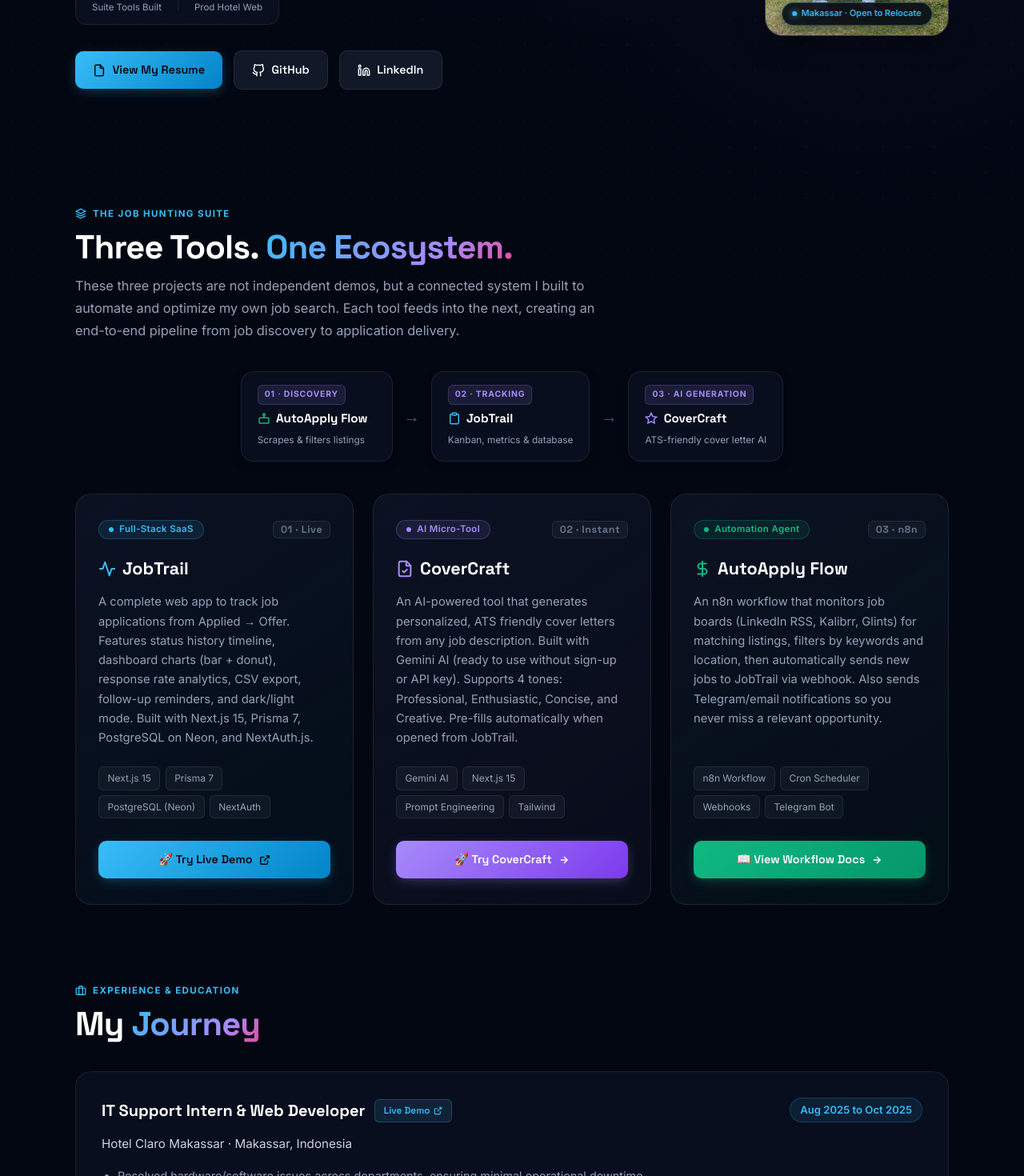
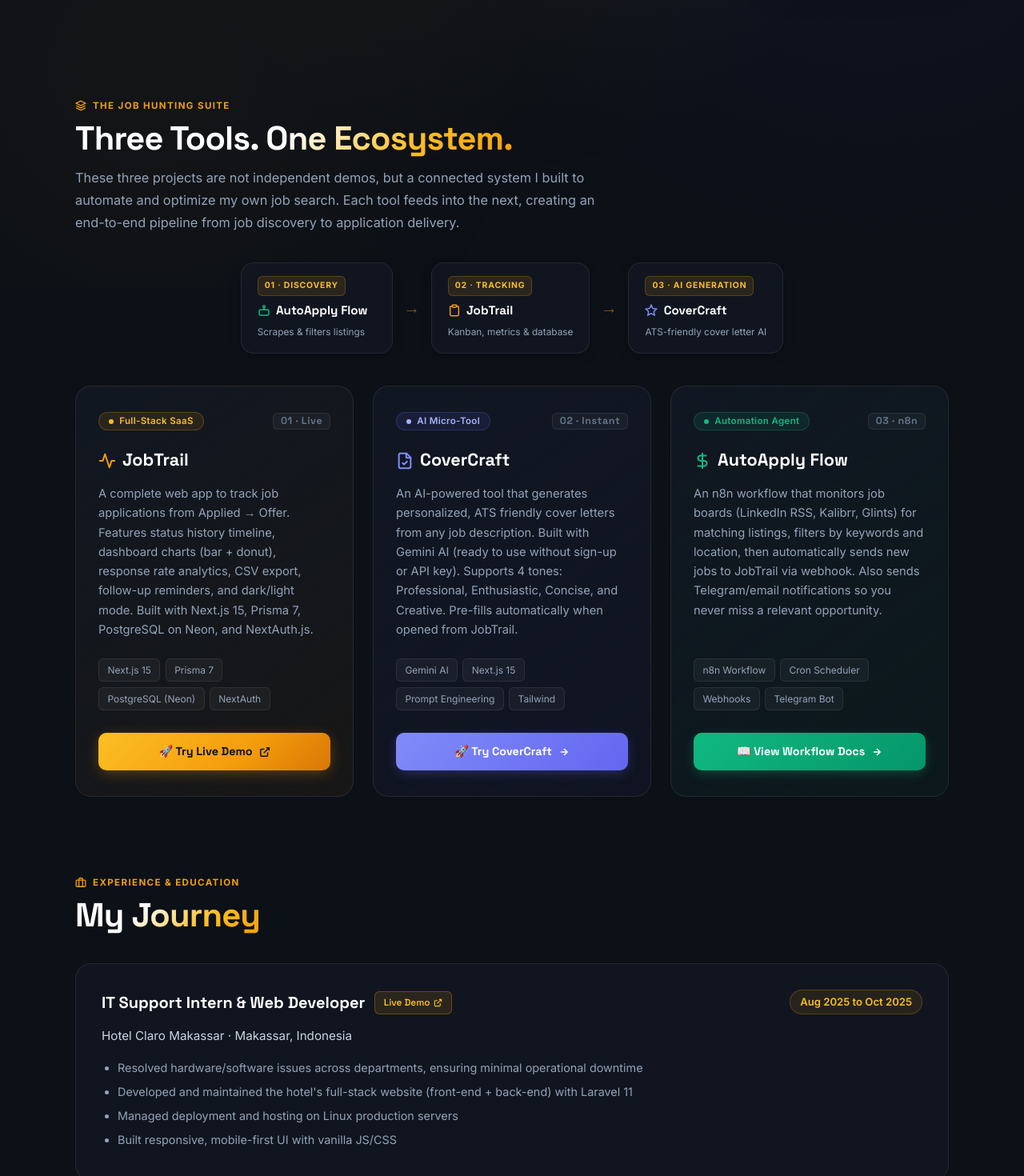
Before and after one commit to gryvnalvrdo/portofolio, a Next.js app: page / in a window 1280 px wide. Shown: the part 440-1910 px from the top of the page at 80% size. Built offline with nearby package versions, Linux system fonts and the light colour scheme.

Commit message:
feat: apply warm amber & soft indigo theme, streamline hero and remove synthetic elements

```diff
--- a/app/globals.css
+++ b/app/globals.css
@@ -7,17 +7,21 @@
 }
 
 :root {
-  --bg:           #030712; /* Deep modern dark obsidian */
-  --surface:      rgba(15, 23, 42, 0.5); /* Glassmorphic */
-  --surface2:     rgba(30, 41, 59, 0.55);
+  --bg:           #0c1017; /* Warm deep slate charcoal */
+  --surface:      rgba(19, 26, 38, 0.65); /* Warm glassmorphic */
+  --surface2:     rgba(28, 38, 56, 0.6);
   --border:       rgba(255, 255, 255, 0.08);
-  --border-hover: rgba(255, 255, 255, 0.18);
-  --primary:      #ffffff;
-  --primary-l:    #f8fafc;
-  --primary-d:    #94a3b8;
-  --cyan:         #38bdf8;
-  --cyan-l:       #7dd3fc;
-  --purple:       #a78bfa;
+  --border-hover: rgba(245, 158, 11, 0.3);
+  --primary:      #f59e0b; /* Warm Amber */
+  --primary-l:    #fbbf24;
+  --primary-d:    #d97706;
+  --amber:        #f59e0b;
+  --amber-l:      #fbbf24;
+  --indigo:       #6366f1;
+  --indigo-l:     #818cf8;
+  --cyan:         #f59e0b; /* Mapped to warm amber */
+  --cyan-l:       #fbbf24;
+  --purple:       #818cf8; /* Mapped to soft indigo */
   --emerald:      #10b981;
   --text:         #f8fafc;
   --text-2:       #cbd5e1;
@@ -29,13 +33,13 @@
 html {
   scroll-behavior: smooth;
   scrollbar-width: thin;
-  scrollbar-color: rgba(255,255,255,0.2) var(--bg);
+  scrollbar-color: rgba(245, 158, 11, 0.25) var(--bg);
 }
 
 ::-webkit-scrollbar { width: 8px; }
 ::-webkit-scrollbar-track { background: var(--bg); }
-::-webkit-scrollbar-thumb { background: rgba(255,255,255,0.15); border-radius: 4px; }
-::-webkit-scrollbar-thumb:hover { background: rgba(255,255,255,0.3); }
+::-webkit-scrollbar-thumb { background: rgba(245, 158, 11, 0.2); border-radius: 4px; }
+::-webkit-scrollbar-thumb:hover { background: rgba(245, 158, 11, 0.4); }
 
 body {
   font-family: 'Inter', sans-serif;
@@ -45,16 +49,15 @@ body {
   line-height: 1.6;
 }
 
-/* Subtle modern grid illumination */
+/* Warm ambient atmospheric illumination (no rigid tech grid) */
 body::before {
   content: '';
   position: fixed;
   inset: 0;
   background-image:
-    radial-gradient(circle at 50% 0%, rgba(56, 189, 248, 0.07) 0%, transparent 50%),
-    radial-gradient(circle at 85% 30%, rgba(167, 139, 250, 0.05) 0%, transparent 40%),
-    radial-gradient(rgba(255, 255, 255, 0.03) 1px, transparent 1px);
-  background-size: 100% 100%, 100% 100%, 32px 32px;
+    radial-gradient(ellipse at 50% -10%, rgba(245, 158, 11, 0.08) 0%, transparent 60%),
+    radial-gradient(circle at 85% 25%, rgba(99, 102, 241, 0.06) 0%, transparent 45%),
+    radial-gradient(circle at 15% 65%, rgba(245, 158, 11, 0.04) 0%, transparent 40%);
   pointer-events: none;
   z-index: 0;
 }
@@ -66,23 +69,23 @@ body::before {
   display: inline-flex;
   align-items: center;
   gap: 0.5rem;
-  background: linear-gradient(135deg, #38bdf8 0%, #0284c7 100%);
-  color: #030712;
+  background: linear-gradient(135deg, #fbbf24 0%, #f59e0b 60%, #d97706 100%);
+  color: #0c1017;
   padding: 0.75rem 1.4rem;
   border-radius: 10px;
   font-family: 'Space Grotesk', sans-serif;
-  font-weight: 600;
+  font-weight: 700;
   font-size: 0.9rem;
   text-decoration: none;
   transition: all 0.25s cubic-bezier(0.16, 1, 0.3, 1);
-  box-shadow: 0 4px 15px -2px rgba(56, 189, 248, 0.3);
+  box-shadow: 0 4px 18px -2px rgba(245, 158, 11, 0.35);
   cursor: pointer;
   border: none;
 }
 .btn-primary:hover {
   transform: translateY(-2px);
-  box-shadow: 0 8px 25px -4px rgba(56, 189, 248, 0.5);
-  color: #030712;
+  box-shadow: 0 8px 25px -4px rgba(245, 158, 11, 0.55);
+  color: #0c1017;
 }
 
 .btn-secondary {
@@ -155,9 +158,11 @@ body::before {
   right: 0;
   width: 100%;
   z-index: 1000;
-  background: #030712;
+  background: rgba(12, 16, 23, 0.88);
+  backdrop-filter: blur(20px);
+  -webkit-backdrop-filter: blur(20px);
   border-bottom: 1px solid rgba(255, 255, 255, 0.08);
-  box-shadow: 0 4px 20px -2px rgba(0, 0, 0, 0.7);
+  box-shadow: 0 4px 20px -2px rgba(0, 0, 0, 0.5);
   transition: all 0.25s ease;
 }
 .site-header-inner {
@@ -189,7 +194,7 @@ body::before {
   color: #ffffff;
 }
 .site-brand-dot {
-  color: var(--cyan);
+  color: var(--amber);
   font-weight: 800;
 }
 .site-nav-links {
@@ -205,7 +210,7 @@ body::before {
   transition: color 0.2s ease;
 }
 .site-nav-link:hover {
-  color: var(--cyan);
+  color: var(--amber);
 }
 .site-nav-right {
   display: flex;
@@ -240,13 +245,13 @@ body::before {
   display: inline-flex;
   align-items: center;
   gap: 0.5rem;
-  background: rgba(56, 189, 248, 0.08);
-  border: 1px solid rgba(56, 189, 248, 0.25);
+  background: rgba(245, 158, 11, 0.08);
+  border: 1px solid rgba(245, 158, 11, 0.25);
   padding: 0.35rem 0.95rem;
   border-radius: 100px;
   font-size: 0.78rem;
   font-weight: 600;
-  color: var(--cyan);
+  color: var(--amber);
   margin-bottom: 1.25rem;
   letter-spacing: 0.02em;
   white-space: nowrap;
@@ -257,11 +262,11 @@ body::before {
   font-weight: 700;
   line-height: 1.1;
   letter-spacing: -0.03em;
-  margin-bottom: 1.25rem;
+  margin-bottom: 1.75rem;
   color: #ffffff;
 }
 .hero-gradient-text {
-  background: linear-gradient(135deg, #38bdf8 0%, #a78bfa 70%, #ec4899 100%);
+  background: linear-gradient(135deg, #ffffff 15%, #fbbf24 60%, #f59e0b 100%);
   -webkit-background-clip: text;
   -webkit-text-fill-color: transparent;
   background-clip: text;
@@ -329,7 +334,7 @@ body::before {
   position: absolute;
   inset: -15px;
   border-radius: 28px;
-  background: radial-gradient(circle at center, rgba(56, 189, 248, 0.25) 0%, rgba(167, 139, 250, 0.15) 50%, transparent 70%);
+  background: radial-gradient(circle at center, rgba(245, 158, 11, 0.22) 0%, rgba(99, 102, 241, 0.12) 50%, transparent 70%);
   filter: blur(20px);
   z-index: 0;
 }
@@ -346,7 +351,7 @@ body::before {
 }
 .hero-avatar-inner:hover {
   transform: translateY(-4px) scale(1.02);
-  border-color: rgba(56, 189, 248, 0.4);
+  border-color: rgba(245, 158, 11, 0.45);
 }
 .hero-avatar-img {
   width: 100%;
@@ -360,15 +365,15 @@ body::before {
   bottom: 12px;
   left: 50%;
   transform: translateX(-50%);
-  background: rgba(3, 7, 18, 0.88);
+  background: rgba(12, 16, 23, 0.9);
   backdrop-filter: blur(12px);
   -webkit-backdrop-filter: blur(12px);
-  border: 1px solid rgba(56, 189, 248, 0.3);
+  border: 1px solid rgba(245, 158, 11, 0.35);
   padding: 0.3rem 0.75rem;
   border-radius: 100px;
   font-size: 0.68rem;
   font-weight: 600;
-  color: var(--cyan);
+  color: var(--amber-l);
   white-space: nowrap;
   display: flex;
   align-items: center;
@@ -398,7 +403,7 @@ body::before {
   font-weight: 700;
   letter-spacing: 0.12em;
   text-transform: uppercase;
-  color: var(--cyan);
+  color: var(--amber);
   margin-bottom: 0.5rem;
 }
 .section-title {
@@ -527,8 +532,8 @@ body::before {
 }
 .pipeline-card:hover {
   transform: translateY(-4px);
-  border-color: rgba(167, 139, 250, 0.5);
-  box-shadow: 0 12px 30px -5px rgba(167, 139, 250, 0.25);
+  border-color: rgba(245, 158, 11, 0.45);
+  box-shadow: 0 12px 30px -5px rgba(245, 158, 11, 0.2);
 }
 .pipeline-card:active {
   transform: scale(0.97);
@@ -538,11 +543,11 @@ body::before {
   font-weight: 700;
   letter-spacing: 0.08em;
   text-transform: uppercase;
-  color: #a78bfa;
-  background: rgba(167, 139, 250, 0.12);
+  color: var(--amber-l);
+  background: rgba(245, 158, 11, 0.12);
   padding: 0.2rem 0.5rem;
   border-radius: 6px;
-  border: 1px solid rgba(167, 139, 250, 0.2);
+  border: 1px solid rgba(245, 158, 11, 0.25);
 }
 .pipeline-card-title {
   font-family: 'Space Grotesk', sans-serif;
@@ -559,7 +564,7 @@ body::before {
 }
 .pipeline-arrow {
   font-size: 1.3rem;
-  color: #a78bfa;
+  color: var(--amber);
   animation: pulse-arrow-h 1.5s infinite;
   display: flex;
   align-items: center;
@@ -568,11 +573,11 @@ body::before {
 
 @keyframes pulse-arrow-h {
   0%, 100% { opacity: 0.5; transform: translateX(0); }
-  50% { opacity: 1; transform: translateX(5px); filter: drop-shadow(0 0 5px rgba(167, 139, 250, 0.5)); }
+  50% { opacity: 1; transform: translateX(5px); filter: drop-shadow(0 0 5px rgba(245, 158, 11, 0.4)); }
 }
 @keyframes pulse-arrow-v {
   0%, 100% { opacity: 0.5; transform: rotate(90deg) translateX(0); }
-  50% { opacity: 1; transform: rotate(90deg) translateX(4px); filter: drop-shadow(0 0 5px rgba(167, 139, 250, 0.5)); }
+  50% { opacity: 1; transform: rotate(90deg) translateX(4px); filter: drop-shadow(0 0 5px rgba(245, 158, 11, 0.4)); }
 }
 
 /* ============================================
@@ -604,8 +609,8 @@ body::before {
 }
 .project-card-modern:hover {
   transform: translateY(-5px);
-  border-color: rgba(56, 189, 248, 0.4);
-  box-shadow: 0 20px 40px -15px rgba(0, 0, 0, 0.6);
+  border-color: rgba(245, 158, 11, 0.4);
+  box-shadow: 0 20px 40px -15px rgba(0, 0, 0, 0.6), 0 0 25px -5px rgba(245, 158, 11, 0.15);
 }
 
 /* Fixed symmetrical non-wrapping badge row */
@@ -629,14 +634,14 @@ body::before {
   line-height: 1;
 }
 .project-pill-badge.cyan {
-  background: rgba(56, 189, 248, 0.1);
-  color: #38bdf8;
-  border: 1px solid rgba(56, 189, 248, 0.25);
+  background: rgba(245, 158, 11, 0.1);
+  color: #fbbf24;
+  border: 1px solid rgba(245, 158, 11, 0.25);
 }
 .project-pill-badge.purple {
-  background: rgba(167, 139, 250, 0.1);
-  color: #a78bfa;
-  border: 1px solid rgba(167, 139, 250, 0.25);
+  background: rgba(99, 102, 241, 0.1);
+  color: #a5b4fc;
+  border: 1px solid rgba(99, 102, 241, 0.25);
 }
 .project-pill-badge.emerald {
   background: rgba(16, 185, 129, 0.1);
@@ -718,7 +723,7 @@ body::before {
   position: relative;
 }
 .timeline-card:hover {
-  border-color: rgba(56, 189, 248, 0.3);
+  border-color: rgba(245, 158, 11, 0.35);
   transform: translateY(-2px);
 }
 .timeline-top {
@@ -742,9 +747,9 @@ body::before {
 .timeline-date {
   font-size: 0.82rem;
   font-weight: 600;
-  color: var(--cyan);
-  background: rgba(56, 189, 248, 0.1);
-  border: 1px solid rgba(56, 189, 248, 0.2);
+  color: var(--amber-l);
+  background: rgba(245, 158, 11, 0.1);
+  border: 1px solid rgba(245, 158, 11, 0.25);
   padding: 0.25rem 0.75rem;
   border-radius: 100px;
 }
@@ -779,7 +784,7 @@ body::before {
   transition: all 0.3s ease;
 }
 .stack-card:hover {
-  border-color: rgba(167, 139, 250, 0.4);
+  border-color: rgba(245, 158, 11, 0.35);
   transform: translateY(-3px);
 }
 .stack-category-title {
@@ -811,14 +816,14 @@ body::before {
    CONTACT HERO CALLOUT
 ============================================= */
 .contact-callout {
-  background: linear-gradient(145deg, rgba(15, 23, 42, 0.8) 0%, rgba(30, 41, 59, 0.5) 100%);
-  border: 1px solid rgba(56, 189, 248, 0.25);
+  background: linear-gradient(145deg, rgba(20, 26, 40, 0.85) 0%, rgba(28, 38, 56, 0.6) 100%);
+  border: 1px solid rgba(245, 158, 11, 0.25);
   border-radius: 24px;
   padding: 4rem 2rem;
   text-align: center;
   position: relative;
   overflow: hidden;
-  box-shadow: 0 20px 40px -15px rgba(0, 0, 0, 0.6);
+  box-shadow: 0 20px 40px -15px rgba(0, 0, 0, 0.6), 0 0 30px -10px rgba(245, 158, 11, 0.1);
 }
 .contact-title {
   font-family: 'Space Grotesk', sans-serif;
@@ -890,11 +895,11 @@ body::before {
   flex-shrink: 0;
 }
 .footer-icon-btn:hover {
-  background: rgba(56, 189, 248, 0.15);
-  border-color: rgba(56, 189, 248, 0.4);
-  color: var(--cyan);
+  background: rgba(245, 158, 11, 0.15);
+  border-color: rgba(245, 158, 11, 0.45);
+  color: var(--amber-l);
   transform: translateY(-2px);
-  box-shadow: 0 6px 16px -2px rgba(56, 189, 248, 0.25);
+  box-shadow: 0 6px 16px -2px rgba(245, 158, 11, 0.25);
 }
 /* ============================================
    FLOATING BACK TO TOP BUTTON (FAB)
@@ -908,16 +913,16 @@ body::before {
   align-items: center;
   gap: 0.45rem;
   padding: 0.6rem 1.05rem;
-  background: rgba(15, 23, 42, 0.88);
+  background: rgba(20, 26, 40, 0.9);
   backdrop-filter: blur(16px);
   -webkit-backdrop-filter: blur(16px);
-  border: 1px solid rgba(56, 189, 248, 0.32);
+  border: 1px solid rgba(245, 158, 11, 0.35);
   border-radius: 9999px;
   color: #f1f5f9;
   font-size: 0.82rem;
   font-weight: 600;
   letter-spacing: 0.01em;
-  box-shadow: 0 10px 25px -4px rgba(0, 0, 0, 0.6), 0 0 16px -2px rgba(56, 189, 248, 0.2);
+  box-shadow: 0 10px 25px -4px rgba(0, 0, 0, 0.6), 0 0 16px -2px rgba(245, 158, 11, 0.2);
   cursor: pointer;
   opacity: 0;
   visibility: hidden;
@@ -931,11 +936,11 @@ body::before {
   transform: translateY(0) scale(1);
 }
 .floating-back-to-top:hover {
-  background: rgba(30, 41, 59, 0.95);
-  border-color: rgba(56, 189, 248, 0.7);
-  color: var(--cyan);
+  background: rgba(28, 38, 56, 0.95);
+  border-color: rgba(245, 158, 11, 0.7);
+  color: var(--amber-l);
   transform: translateY(-3px) scale(1.02);
-  box-shadow: 0 14px 30px -4px rgba(0, 0, 0, 0.7), 0 0 24px 0px rgba(56, 189, 248, 0.4);
+  box-shadow: 0 14px 30px -4px rgba(0, 0, 0, 0.7), 0 0 24px 0px rgba(245, 158, 11, 0.4);
 }
 .floating-back-to-top:active {
   transform: translateY(0) scale(0.96);
@@ -1091,8 +1096,8 @@ body::before {
     width: 104px;
     height: 104px;
     border-radius: 50%;
-    border: 2.5px solid rgba(56, 189, 248, 0.45);
-    box-shadow: 0 8px 25px rgba(56, 189, 248, 0.25);
+    border: 2.5px solid rgba(245, 158, 11, 0.5);
+    box-shadow: 0 8px 25px rgba(245, 158, 11, 0.25);
     overflow: hidden;
   }
   .hero-avatar-img {
@@ -1115,7 +1120,7 @@ body::before {
     height: 15px;
     border-radius: 50%;
     background: #10b981;
-    border: 2.5px solid #030712;
+    border: 2.5px solid #0c1017;
     box-shadow: 0 0 8px #10b981;
     z-index: 5;
   }
@@ -1128,7 +1133,7 @@ body::before {
   .hero-title {
     font-size: 2rem;
     line-height: 1.15;
-    margin-bottom: 0.85rem;
+    margin-bottom: 1.35rem;
   }
   .hero-desc {
     font-size: 0.92rem;
--- a/app/page.tsx
+++ b/app/page.tsx
@@ -149,24 +149,6 @@ export default function Home() {
             </RevealWrapper>
 
             <RevealWrapper delay={60}>
-              <p className="hero-desc">{t.hero.sub}</p>
-            </RevealWrapper>
-
-            <RevealWrapper delay={120}>
-              <div className="hero-highlights-strip">
-                <div className="hero-highlight-item">
-                  <span className="hero-highlight-val">3 Shipped</span>
-                  <span className="hero-highlight-lbl">{lang === "id" ? "Alat Suite Dibangun" : "Suite Tools Built"}</span>
-                </div>
-                <div className="hero-highlight-divider" />
-                <div className="hero-highlight-item">
-                  <span className="hero-highlight-val">Laravel 11</span>
-                  <span className="hero-highlight-lbl">{lang === "id" ? "Web Prod Hotel Claro" : "Prod Hotel Web"}</span>
-                </div>
-              </div>
-            </RevealWrapper>
-
-            <RevealWrapper delay={160}>
               <div className="hero-actions">
                 <a href={resumeUrl} target="_blank" rel="noopener noreferrer" className="btn-primary hero-btn-cv">
                   <svg width="16" height="16" viewBox="0 0 24 24" fill="none" stroke="currentColor" strokeWidth="2.2" strokeLinecap="round" strokeLinejoin="round">
@@ -209,7 +191,7 @@ export default function Home() {
                 {/* eslint-disable-next-line @next/next/no-img-element */}
                 <img src="/photo.jpeg" alt="Gryven Alverdo Gunawan" className="hero-avatar-img" />
                 <div className="hero-avatar-badge">
-                  <div style={{ width: "6px", height: "6px", borderRadius: "50%", background: "#38bdf8", boxShadow: "0 0 8px #38bdf8" }} />
+                  <div style={{ width: "6px", height: "6px", borderRadius: "50%", background: "#f59e0b", boxShadow: "0 0 8px #f59e0b" }} />
                   <span>{lang === "id" ? "Makassar · Terbuka Relokasi" : "Makassar · Open to Relocate"}</span>
                 </div>
               </div>
@@ -262,7 +244,7 @@ export default function Home() {
               <a href="https://jobtracker-kjmw.vercel.app/demo" target="_blank" rel="noopener noreferrer" className="pipeline-card">
                 <span className="pipeline-step-badge">02 · TRACKING</span>
                 <div className="pipeline-card-title">
-                  <svg width="16" height="16" viewBox="0 0 24 24" fill="none" stroke="#38bdf8" strokeWidth="2.2">
+                  <svg width="16" height="16" viewBox="0 0 24 24" fill="none" stroke="#f59e0b" strokeWidth="2.2">
                     <path d="M16 4h2a2 2 0 0 1 2 2v14a2 2 0 0 1-2 2H6a2 2 0 0 1-2-2V6a2 2 0 0 1 2-2h2"></path>
                     <rect x="8" y="2" width="8" height="4" rx="1" ry="1"></rect>
                   </svg>
@@ -278,7 +260,7 @@ export default function Home() {
               <Link href="/covercraft" className="pipeline-card">
                 <span className="pipeline-step-badge">03 · AI GENERATION</span>
                 <div className="pipeline-card-title">
-                  <svg width="16" height="16" viewBox="0 0 24 24" fill="none" stroke="#a78bfa" strokeWidth="2.2">
+                  <svg width="16" height="16" viewBox="0 0 24 24" fill="none" stroke="#818cf8" strokeWidth="2.2">
                     <polygon points="12 2 15.09 8.26 22 9.27 17 14.14 18.18 21.02 12 17.77 5.82 21.02 7 14.14 2 9.27 8.91 8.26 12 2"></polygon>
                   </svg>
                   CoverCraft
@@ -294,7 +276,7 @@ export default function Home() {
           <div className="projects-grid">
             {/* PROJECT 1: JOBTRAIL */}
             <RevealWrapper delay={100}>
-              <div className="project-card-modern" style={{ background: "linear-gradient(145deg, rgba(15, 23, 42, 0.7) 0%, rgba(6, 182, 212, 0.04) 100%)" }}>
+              <div className="project-card-modern" style={{ background: "linear-gradient(145deg, rgba(19, 26, 38, 0.75) 0%, rgba(245, 158, 11, 0.05) 100%)" }}>
                 <div className="project-header-top">
                   <div className="project-pill-badge cyan">
                     <span className="project-pill-dot" />
@@ -303,7 +285,7 @@ export default function Home() {
                   <span className="project-index-tag">01 · Live</span>
                 </div>
                 <h3 className="project-card-title">
-                  <svg width="22" height="22" viewBox="0 0 24 24" fill="none" stroke="#38bdf8" strokeWidth="2.2" strokeLinecap="round" strokeLinejoin="round">
+                  <svg width="22" height="22" viewBox="0 0 24 24" fill="none" stroke="#f59e0b" strokeWidth="2.2" strokeLinecap="round" strokeLinejoin="round">
                     <path d="M22 12h-4l-3 9L9 3l-3 9H2" />
                   </svg>
                   {t.projects.jobtrail.title}
@@ -336,7 +318,7 @@ export default function Home() {
 
             {/* PROJECT 2: COVERCRAFT */}
             <RevealWrapper delay={150}>
-              <div className="project-card-modern" style={{ background: "linear-gradient(145deg, rgba(15, 23, 42, 0.7) 0%, rgba(167, 139, 250, 0.04) 100%)" }}>
+              <div className="project-card-modern" style={{ background: "linear-gradient(145deg, rgba(19, 26, 38, 0.75) 0%, rgba(99, 102, 241, 0.05) 100%)" }}>
                 <div className="project-header-top">
                   <div className="project-pill-badge purple">
                     <span className="project-pill-dot" />
@@ -345,7 +327,7 @@ export default function Home() {
                   <span className="project-index-tag">02 · Instant</span>
                 </div>
                 <h3 className="project-card-title">
-                  <svg width="22" height="22" viewBox="0 0 24 24" fill="none" stroke="#a78bfa" strokeWidth="2.2" strokeLinecap="round" strokeLinejoin="round">
+                  <svg width="22" height="22" viewBox="0 0 24 24" fill="none" stroke="#818cf8" strokeWidth="2.2" strokeLinecap="round" strokeLinejoin="round">
                     <path d="M14.5 2H6a2 2 0 0 0-2 2v16a2 2 0 0 0 2 2h12a2 2 0 0 0 2-2V7.5L14.5 2z" />
                     <polyline points="14 2 14 8 20 8" />
                     <path d="m9 15 2 2 4-4" />
@@ -366,9 +348,9 @@ export default function Home() {
                     style={{
                       flex: 1,
                       justifyContent: "center",
-                      background: "linear-gradient(135deg, #a78bfa 0%, #7c3aed 100%)",
+                      background: "linear-gradient(135deg, #818cf8 0%, #6366f1 100%)",
                       color: "#fff",
-                      boxShadow: "0 4px 15px -2px rgba(167, 139, 250, 0.35)",
+                      boxShadow: "0 4px 15px -2px rgba(99, 102, 241, 0.35)",
                     }}
                   >
                     <span>{t.projects.covercraft.btn1}</span>
@@ -383,7 +365,7 @@ export default function Home() {
 
             {/* PROJECT 3: AUTOAPPLY FLOW */}
             <RevealWrapper delay={200}>
-              <div className="project-card-modern" style={{ background: "linear-gradient(145deg, rgba(15, 23, 42, 0.7) 0%, rgba(16, 185, 129, 0.04) 100%)" }}>
+              <div className="project-card-modern" style={{ background: "linear-gradient(145deg, rgba(19, 26, 38, 0.75) 0%, rgba(16, 185, 129, 0.05) 100%)" }}>
                 <div className="project-header-top">
                   <div className="project-pill-badge emerald">
                     <span className="project-pill-dot" />
@@ -463,13 +445,13 @@ export default function Home() {
                             fontSize: "0.74rem",
                             padding: "0.25rem 0.65rem",
                             borderRadius: "6px",
-                            background: "rgba(56, 189, 248, 0.12)",
-                            color: "#38bdf8",
+                            background: "rgba(245, 158, 11, 0.12)",
+                            color: "#fbbf24",
                             textDecoration: "none",
                             display: "inline-flex",
                             alignItems: "center",
                             gap: "0.3rem",
-                            border: "1px solid rgba(56, 189, 248, 0.25)",
+                            border: "1px solid rgba(245, 158, 11, 0.3)",
                             fontWeight: 600,
                           }}
                         >
@@ -521,7 +503,7 @@ export default function Home() {
             <RevealWrapper delay={50}>
               <div className="stack-card">
                 <div className="stack-category-title">
-                  <svg width="18" height="18" viewBox="0 0 24 24" fill="none" stroke="#38bdf8" strokeWidth="2.2">
+                  <svg width="18" height="18" viewBox="0 0 24 24" fill="none" stroke="#f59e0b" strokeWidth="2.2">
                     <polyline points="4 7 4 4 20 4 20 7"></polyline>
                     <line x1="9" y1="20" x2="15" y2="20"></line>
                     <line x1="12" y1="4" x2="12" y2="20"></line>
@@ -539,7 +521,7 @@ export default function Home() {
             <RevealWrapper delay={100}>
               <div className="stack-card">
                 <div className="stack-category-title">
-                  <svg width="18" height="18" viewBox="0 0 24 24" fill="none" stroke="#a78bfa" strokeWidth="2.2">
+                  <svg width="18" height="18" viewBox="0 0 24 24" fill="none" stroke="#818cf8" strokeWidth="2.2">
                     <rect x="2" y="3" width="20" height="14" rx="2" ry="2"></rect>
                     <line x1="8" y1="21" x2="16" y2="21"></line>
                     <line x1="12" y1="17" x2="12" y2="21"></line>
@@ -693,9 +675,9 @@ export default function Home() {
           opacity: emailCopiedToast ? 1 : 0,
           pointerEvents: "none",
           transition: "all 0.3s cubic-bezier(0.16, 1, 0.3, 1)",
-          background: "rgba(15, 23, 42, 0.95)",
+          background: "rgba(19, 26, 38, 0.95)",
           backdropFilter: "blur(12px)",
-          border: "1px solid rgba(56, 189, 248, 0.3)",
+          border: "1px solid rgba(245, 158, 11, 0.35)",
           color: "#fff",
           padding: "0.6rem 1.25rem",
           borderRadius: "100px",
@@ -708,7 +690,7 @@ export default function Home() {
           fontWeight: 500,
         }}
       >
-        <span style={{ color: "#38bdf8" }}>✓</span>
+        <span style={{ color: "#fbbf24" }}>✓</span>
         <span>
           {lang === "id"
             ? "Membuka Gmail & email disalin ke clipboard! (gryvnalvrdo@gmail.com)"
```
Also changed, not shown: app/autoapply/page.tsx (+6 -6 lines), app/covercraft/page.tsx (+18 -18 lines).
